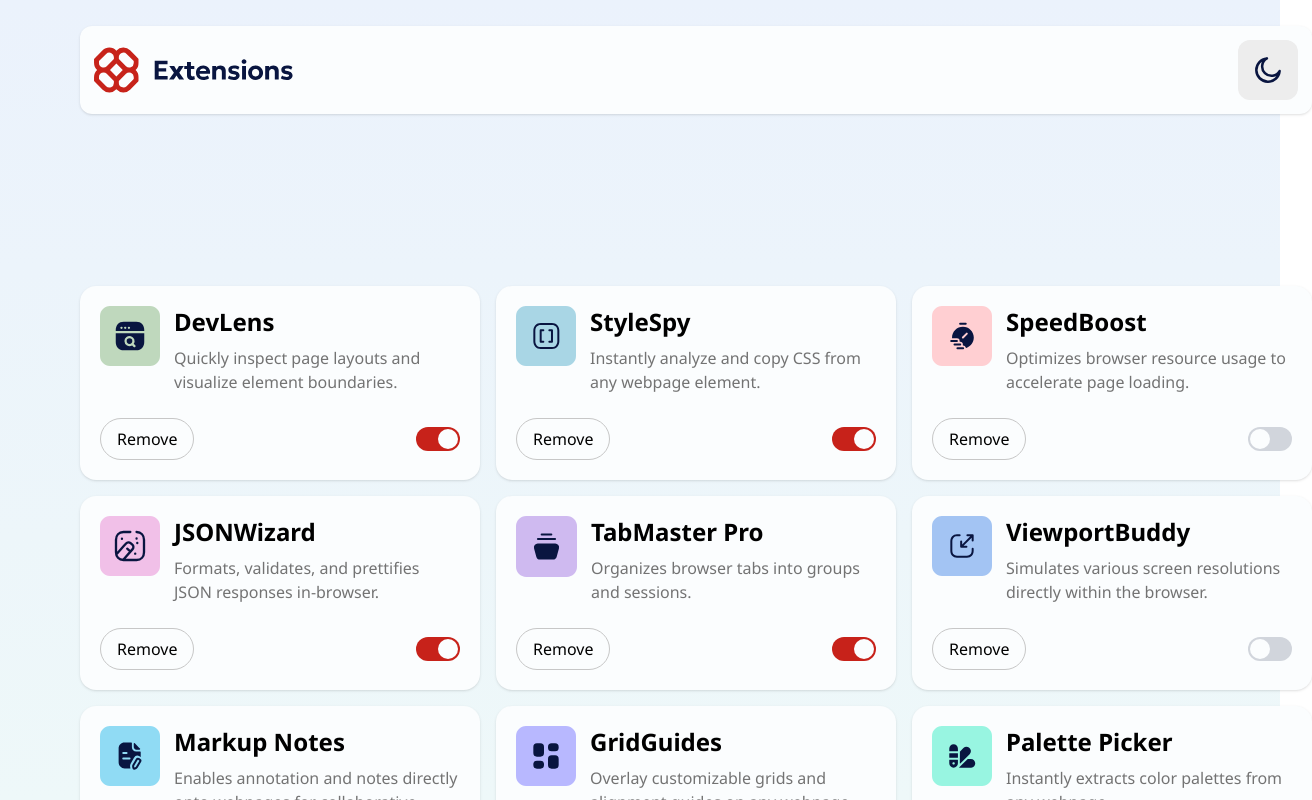
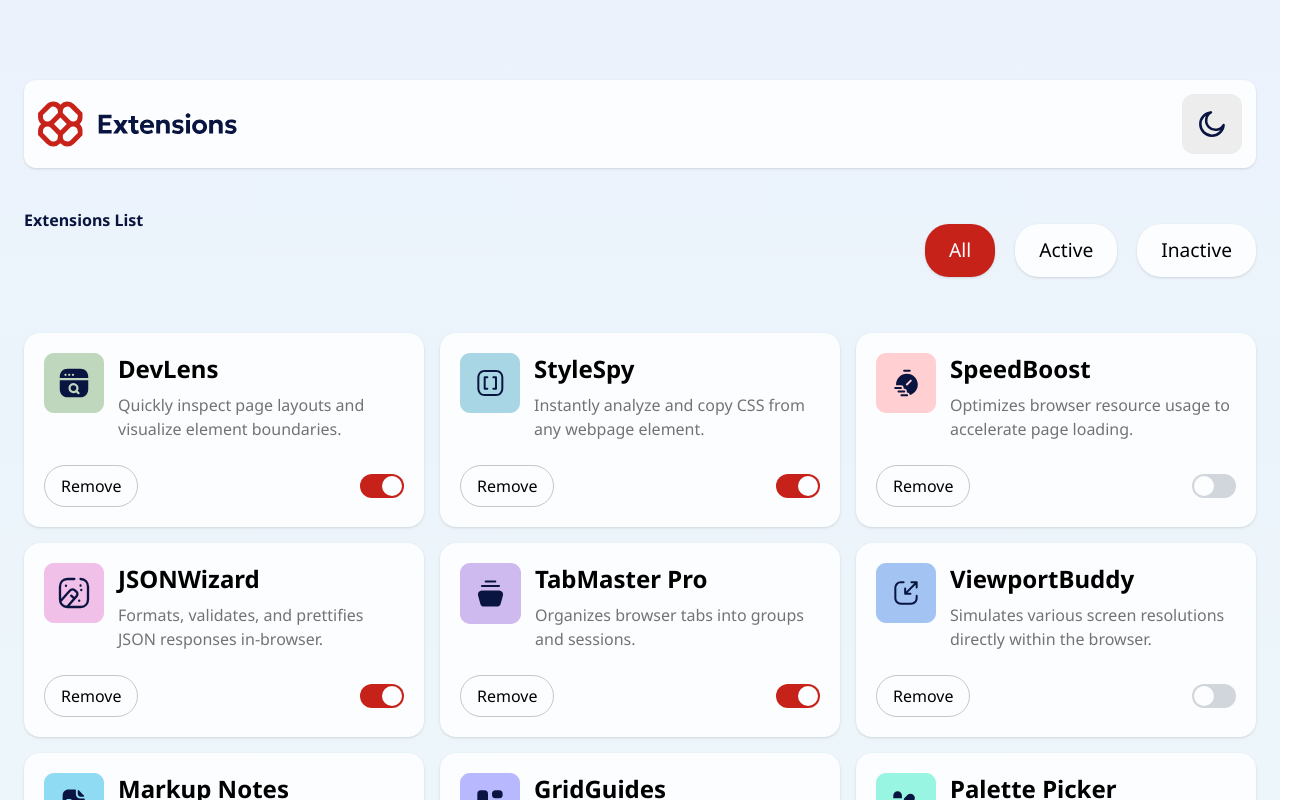
Before and after one commit to ed-matheus/next-browser-extensions-manager, a Next.js app: page / in a window 1280 px wide. Shown: the top 800 px of the page, 1312 px wide, since content can reach past the window. Built offline with nearby package versions, Linux system fonts and the light colour scheme.

Commit message:
pequeno ajuste

```diff
--- a/src/app/page.tsx
+++ b/src/app/page.tsx
@@ -65,7 +65,7 @@ export default function Home() {
   }
 
   return (
-    <main className={`grid grid-rows-[20px_1fr_20px] items-center justify-items-center min-h-screen p-5 pb-20 gap-16 sm:p-20 font-[faily-name:var(--font-geist-sans)] ${isDarkMode ? "bg-gradient-to-b from-[#040918] to-[#091540]" : "bg-gradient-to-b from-[#EBF2FC] to-[#EEF8F9]"}`}>
+    <main className={`items-center justify-items-center min-h-screen p-5 pb-20 gap-16 sm:p-20 font-[faily-name:var(--font-geist-sans)] ${isDarkMode ? "bg-gradient-to-b from-[#040918] to-[#091540]" : "bg-gradient-to-b from-[#EBF2FC] to-[#EEF8F9]"}`}>
       <header className={`${isDarkMode ? "bg-neutral-800" : "bg-neutral-0"} rounded-xl p-3.5 mb-10 w-full flex items-center justify-between shadow lg:w-[52rem] xl:w-[77rem]`}>
         <Image src={"/images/logo.svg"} alt="logo" width={200} height={200} />
 
```
